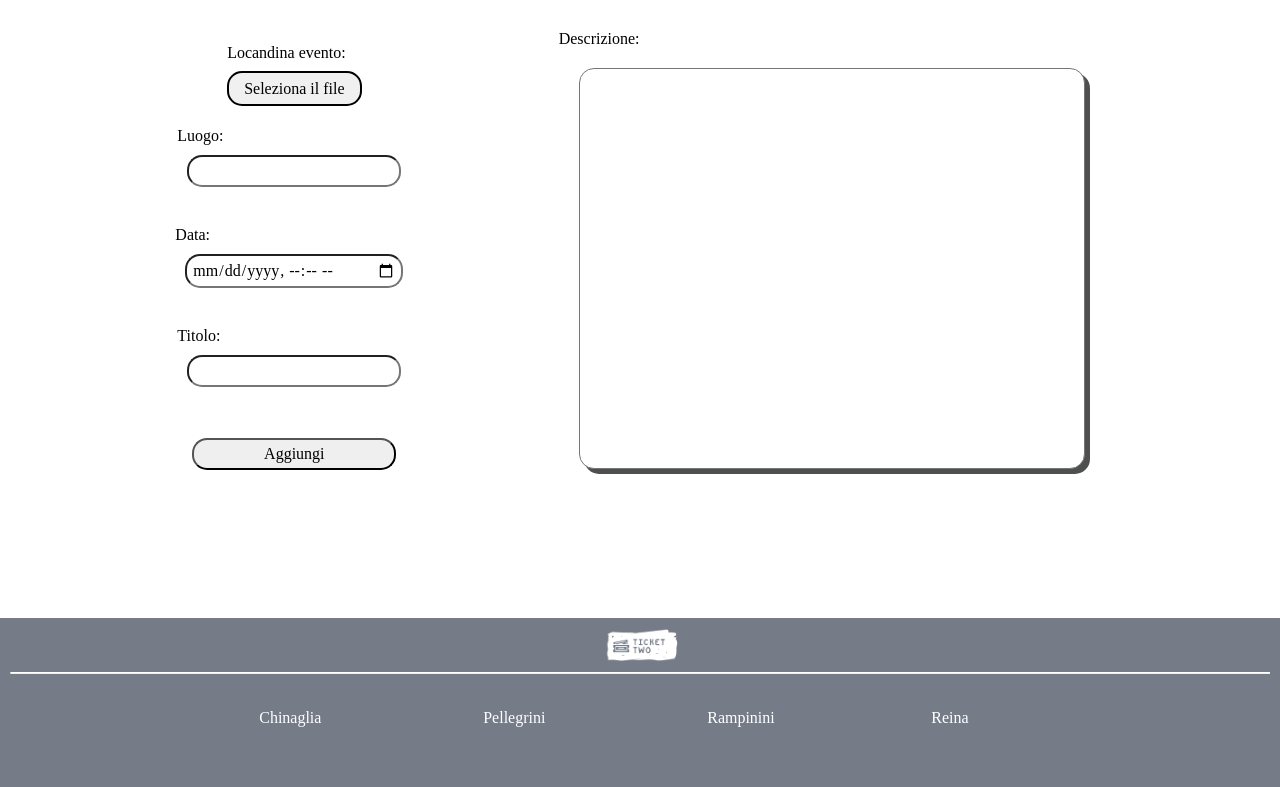
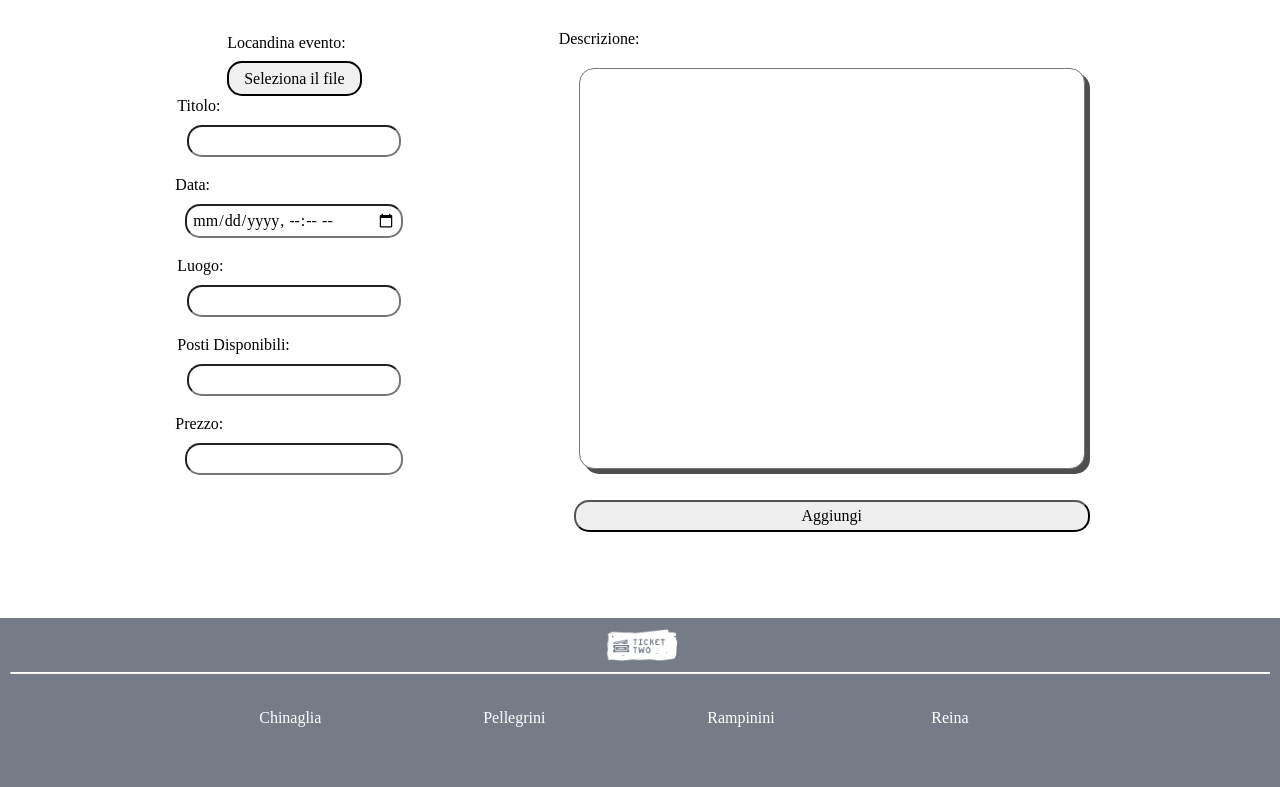
Before and after one commit to Fede-rei/TickeTwo, a PHP site: page /Pages/insertEvento.php in a window 1280 px wide. Shown: the part 68-855 px from the top of the page. Run offline with PHP 8.4, Linux system fonts and the light colour scheme; a user stored in the database is signed in; data comes from the database, SQL or seed files in the repository.

Commit message:
aggiunto inserimento prezzo e n.posti in insertEvento.php

```diff
--- a/Pages/insertEvento.php
+++ b/Pages/insertEvento.php
@@ -22,7 +22,7 @@ if (isset($_POST['titolo'], $_POST['luogo'], $_POST['data'], $_POST['desc'], $_P
     $posti = $_POST['posti'];
     $prezzo = $_POST['prezzo'];
 
-    if(isset($_FILES['pic']) && $_FILES['pic'] != NULL && $_FILES["pic"]["error"] == 0) {
+    if (isset($_FILES['pic']) && $_FILES['pic'] != NULL && $_FILES["pic"]["error"] == 0) {
         // Ottieni il nome del file immagine originale
         $originalFileName = explode(".", $_FILES['pic']['name']);
         $tmpimagename = 'temp.' . $originalFileName[count($originalFileName) - 1];
@@ -36,12 +36,12 @@ if (isset($_POST['titolo'], $_POST['luogo'], $_POST['data'], $_POST['desc'], $_P
         $imagePath = $rootPath . 'Images/';
 
         // Sposta l'immagine caricata nella directory desiderata
-        if(is_uploaded_file($imagetemp)) {
-            if(move_uploaded_file($imagetemp, $imagePath . $tmpimagename)) {
-                if(strlen($nome) <= 50) {
-                    if(strlen($luogo) <= 50) {
-                        if(strlen($desc) <= 500) {
-                            if(isset($db)) {
+        if (is_uploaded_file($imagetemp)) {
+            if (move_uploaded_file($imagetemp, $imagePath . $tmpimagename)) {
+                if (strlen($nome) <= 50) {
+                    if (strlen($luogo) <= 50) {
+                        if (strlen($desc) <= 500) {
+                            if (isset($db)) {
                                 $insert = $db->prepare('insert into evento(nome, descrizione, data, luogo, posti) values(:n, :de, :da, :l, :p)');
                                 $insert->execute(['n' => $nome, 'de' => $desc, 'da' => $data, 'l' => $luogo, 'p' => $posti]);
                             }
@@ -90,14 +90,15 @@ if (isset($_POST['titolo'], $_POST['luogo'], $_POST['data'], $_POST['desc'], $_P
             <label for="bF">Locandina evento: </label> <br><br>
             <label id="bF">
                 Seleziona il file
-                        <input type="file" accept="image/jpeg, image/png, image/jpg, image/gif" name="pic" id="pic" title="Inserisci un' immagine">
+                <input type="file" accept="image/jpeg, image/png, image/jpg, image/gif" name="pic" id="pic"
+                       title="Inserisci un' immagine">
             </label>
         </div>
-            </div><br><br><br>
+    </div>
+    <br><br><br>
 
     <label for="p1" id="titolo">Titolo:
-                <input type="text" name="titolo" id="p1" class="li"> <br> <br>
-                <button type="submit" id="submit" class="butt">Aggiungi</button>
+        <input type="text" name="titolo" id="p1" class="li">
     </label>
 
     <label for="p2" id="luogo">Luogo:
@@ -107,7 +108,13 @@ if (isset($_POST['titolo'], $_POST['luogo'], $_POST['data'], $_POST['desc'], $_P
     <label for="p3" id="date">Data:
         <input type="datetime-local" id="p3" class="li" name="data">
     </label>
-
+    <label for="p4" id="posti">Posti Disponibili:
+        <input id="p4" type="number" name="posti" class="li">
+    </label>
+    <label for="p5" id="prezzo"> Prezzo:
+        <input id="p5" type="number" name="prezzo" class="li">
+    </label>
+    <button type="submit" id="submit" class="butt">Aggiungi</button>
     <label for="textarea" id="desc"> Descrizione:
         <textarea name="desc" maxlength="500"></textarea>
     </label>
--- a/Styles/insertEvento.css
+++ b/Styles/insertEvento.css
@@ -2,9 +2,11 @@
     margin: 30px;
     display: grid;
     grid-template-areas: 'locandina desc'
+                         'titolo desc'
+                         'date desc'
                          'luogo desc'
-                         'date desc'
-                         'titolo desc';
+                         'posti desc'
+                         'prezzo desc';
     justify-content: space-evenly;
     align-items: center;
 }
@@ -70,3 +72,12 @@ textarea{
 #pic {
     display: none;
 }
+#posti{
+    grid-area: posti;
+    display: grid;
+    justify-content: space-evenly;
+}
+#prezzo{
+    grid-area: prezzo;
+    display: grid;
+}
```
Lines whose indentation alone changed are shown as unchanged.
